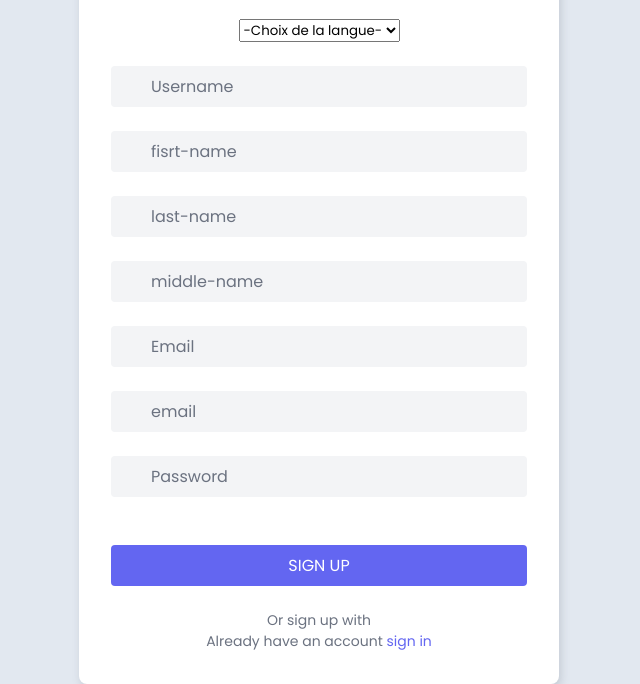
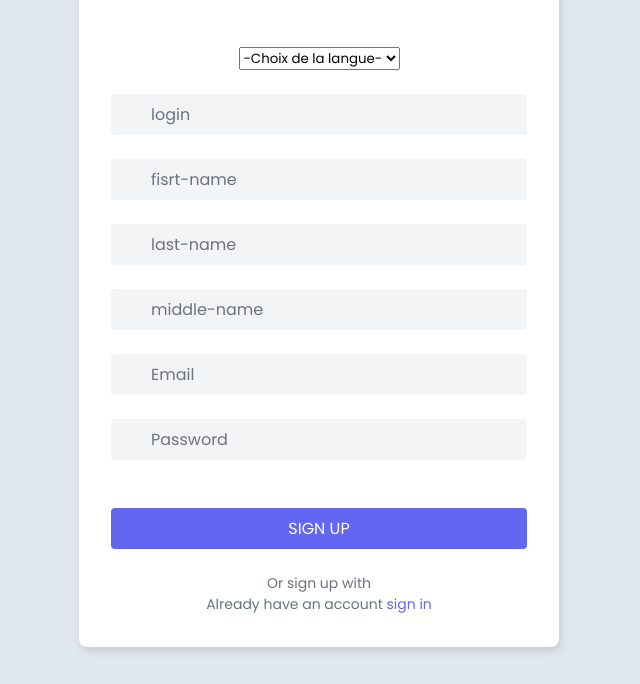
Before and after one commit to DEVWEB66/Accidents, a plain HTML site: page index.html in a window 1280 px wide. Shown: the part 126-810 px from the top of the page, without its empty margins (321-961 px from the left). Drawn offline with Linux system fonts and the light colour scheme.

Commit message:
formulaire

```diff
--- a/index.html
+++ b/index.html
@@ -30,7 +30,7 @@
 
             <div class="input">
               <i class="fa-solid fa-user"></i>
-              <input type="text" placeholder="Username" />
+              <input type="text" placeholder="login" />
             </div>
             <div class="input">
               <i class="fa-solid fa-user"></i>
@@ -48,10 +48,7 @@
               <i class="fa-solid fa-envelope"></i>
               <input type="email" placeholder="Email" />
             </div>
-            <div class="input">
-              <i class="fa-solid fa-lock"></i>
-              <input type="email" placeholder="email" />
-            </div>
+
             <div class="input">
               <i class="fa-solid fa-lock"></i>
               <input type="password" placeholder="Password" />
```
